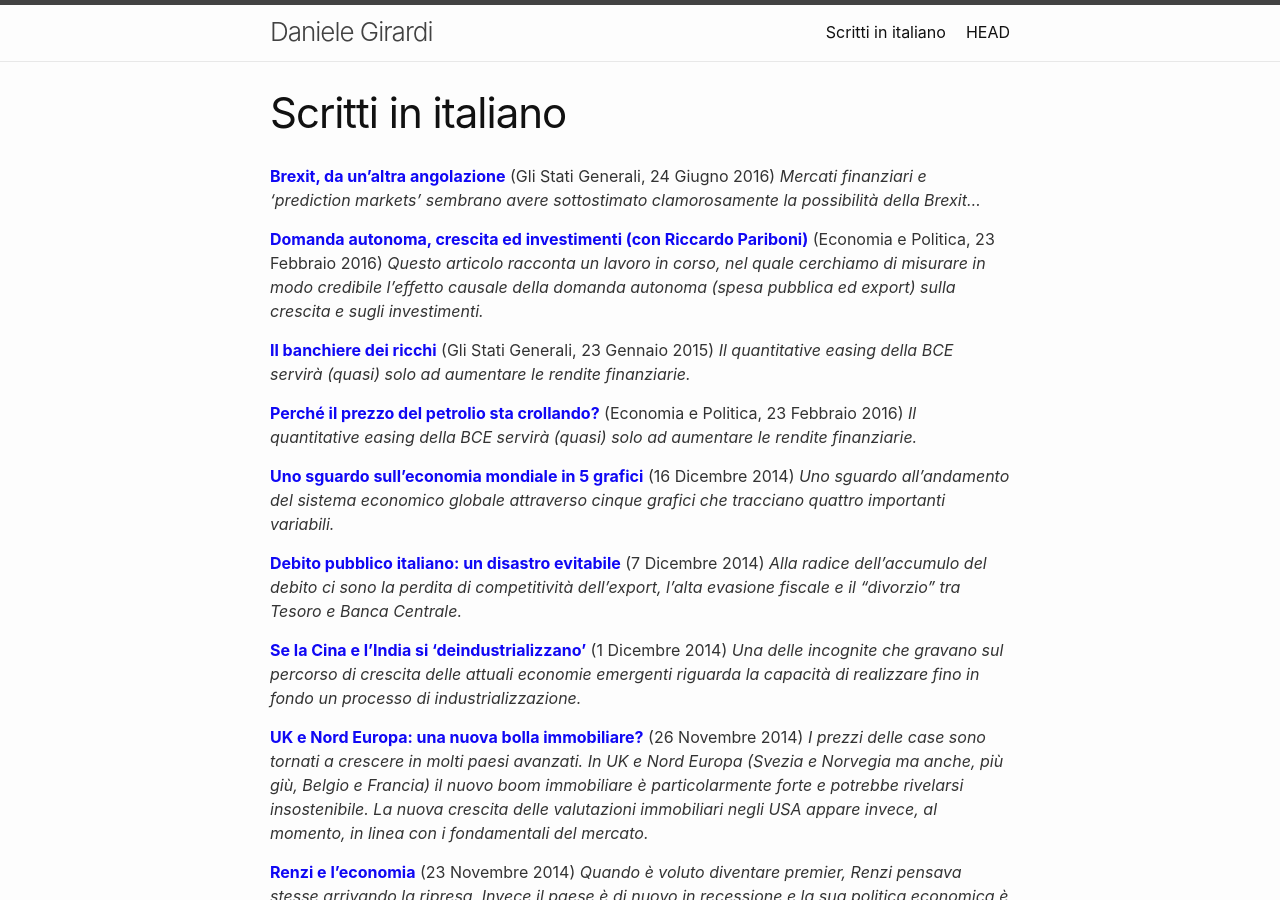
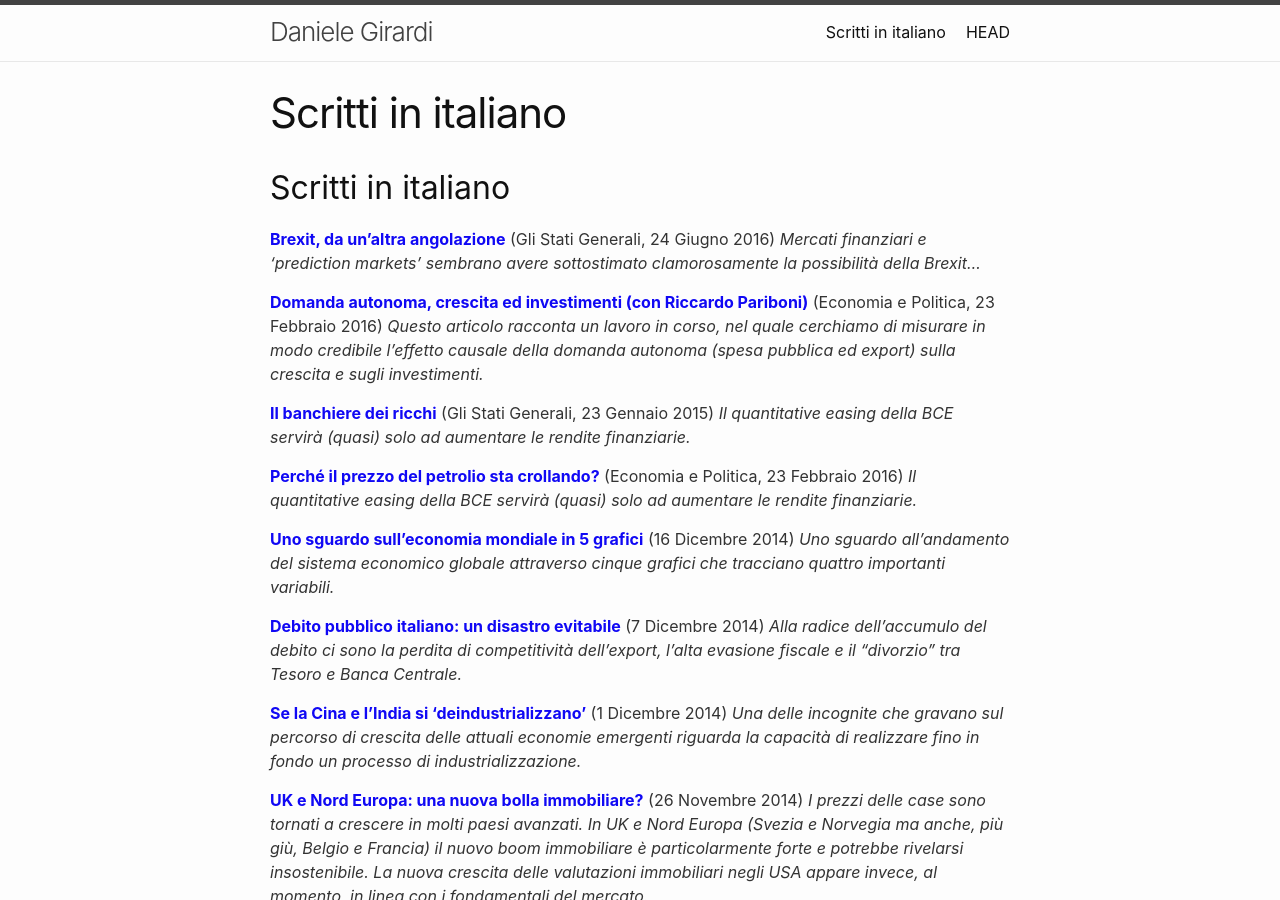
Before and after one commit to danielegirardi/danielegirardi.github.io, a Jekyll site: the page built from about.md, in a window 1280 px wide and 900 px high. Built offline with Jekyll 4.4.1, drawn with Linux system fonts in a browser that asks for light colours.

Commit message:
Update about.md

```diff
--- a/about.md
+++ b/about.md
@@ -5,6 +5,8 @@ permalink: /about/
 ---
 
 <style type="text/css">a {text-decoration: none; color: inherit}</style>
+
+   <h2>Scritti in italiano</h2>
 
 <span style="color: #1008F4;"><strong><a href="http://www.reconomics.it/brexit-da-unaltra-angolazione/" target="_blank" rel="noopener">Brexit, da un'altra angolazione</a></strong></span>
 <span style="color: #333333;"><a href="http://www.glistatigenerali.com/borsa_istituzioni-ue/brexit-da-unaltra-angolazione/"  target="_blank" rel="noopener">(Gli Stati Generali, 24 Giugno 2016)</a>
```
